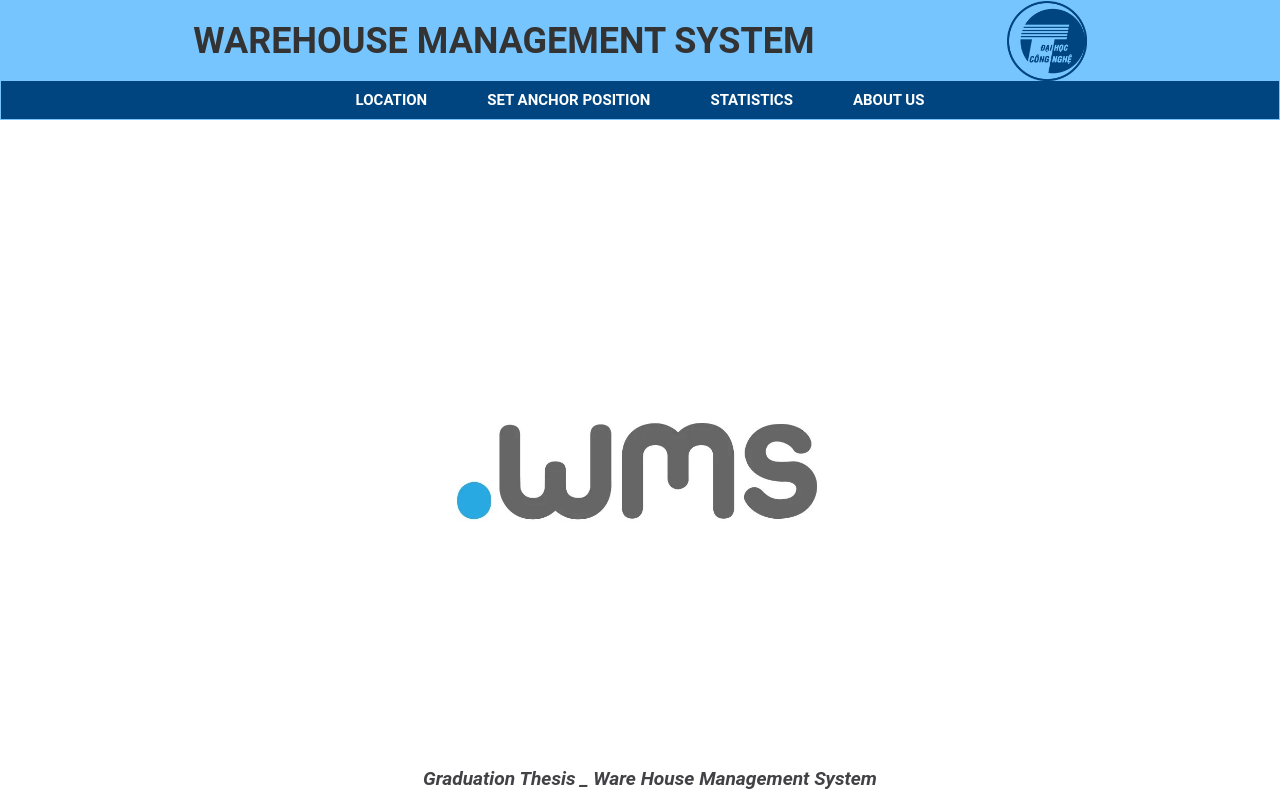
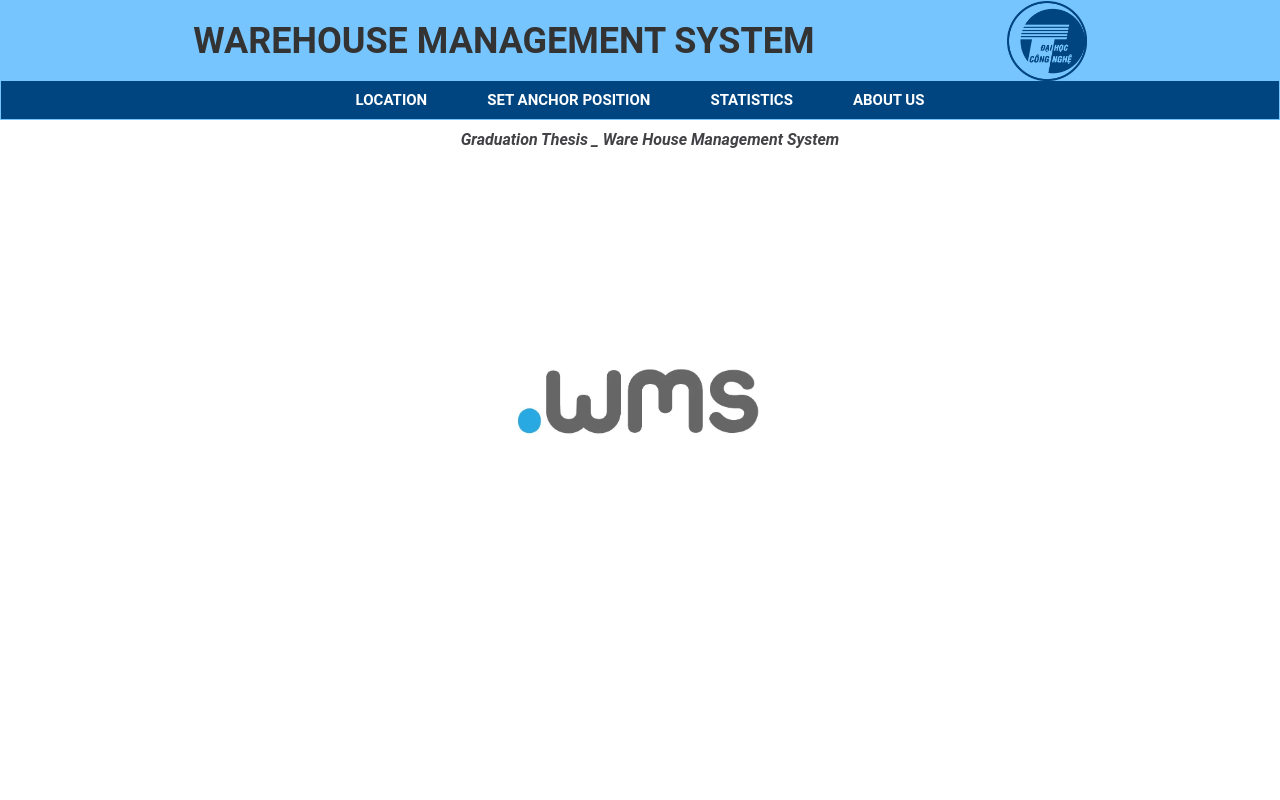
Before and after one commit to congchinh28/wms.github.io, a website with bundled scripts: page index.html in a window 1280 px wide. Built offline with nearby package versions, Linux system fonts and the light colour scheme; a script that the page names is missing.

Commit message:
building

```diff
--- a/assets/css/styles.css
+++ b/assets/css/styles.css
@@ -7,11 +7,11 @@ body {
     padding: 0;
     background-color: #fff;
     background-image: url('https://github.com/congchinh28/wms.github.io/blob/main/assets/images/wmsBackground.png?raw=true');
-    background-size: 30%;
+    background-size: 20%;
     background-position: center;
     background-repeat: no-repeat;
     background-attachment: fixed;
-    background-position-y: 60%;
+    background-position-y: 50%;
 }
 
 header {
@@ -85,7 +85,7 @@ nav a:hover {
 }
 
 .bottom-text {
-    position: fixed;
+    /* position: fixed;  */
     bottom: 0;
     left: 0;
     width: 100%;
@@ -93,7 +93,7 @@ nav a:hover {
     color: rgb(66, 66, 70);
     text-align: center;
     padding: 10px;
-    font-size: 1.2rem;
+    font-size: 1rem;
     font-style: italic;
     font-weight: bold;
     animation: slide 30s linear infinite;
@@ -401,3 +401,4 @@ nav a.active {
   }
 
 /*--------------------SET ANCHOR POSITION-------------------------*/
+/*----------------------------------------------------------------*/
--- a/index.html
+++ b/index.html
@@ -175,7 +175,7 @@
         We specialize in providing advanced tools and technologies to streamline your inventory
         management processes and optimize your supply chain.
       </p>
-      <img src="\assets\images\aboutUsImg1.jpg"
+      <img src="https://github.com/congchinh28/wms.github.io/blob/main/assets/images/aboutUsImg1.jpg?raw=true"
       alt="About Image"
       class = "image-container"
       />
```
